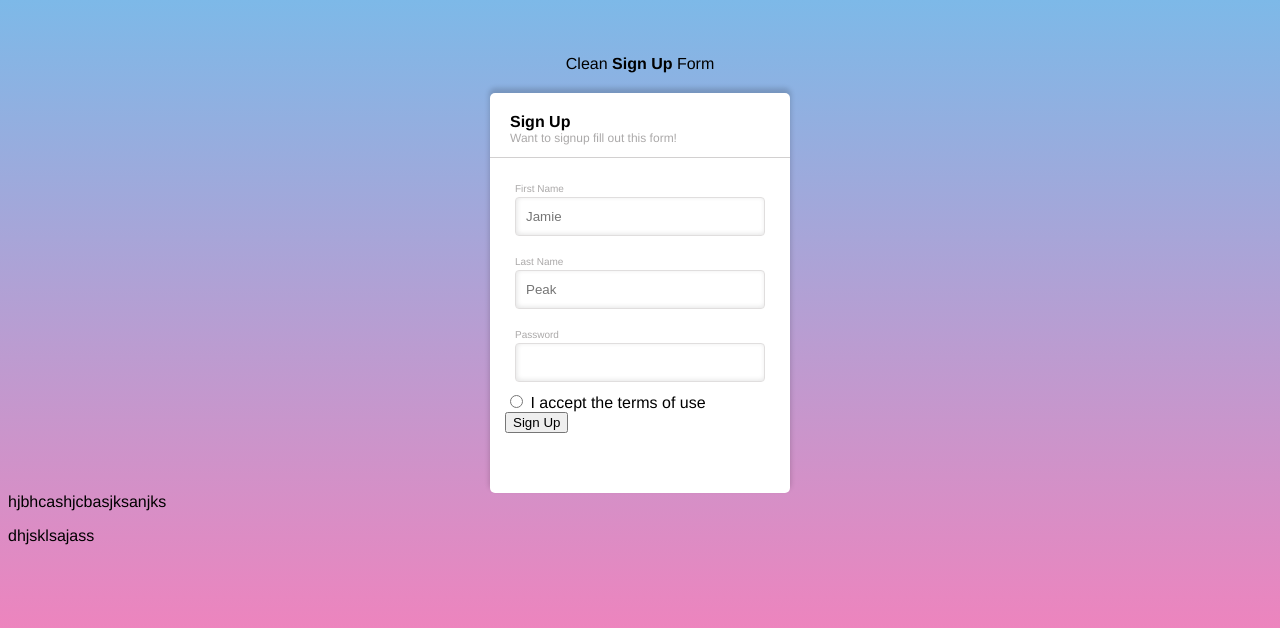
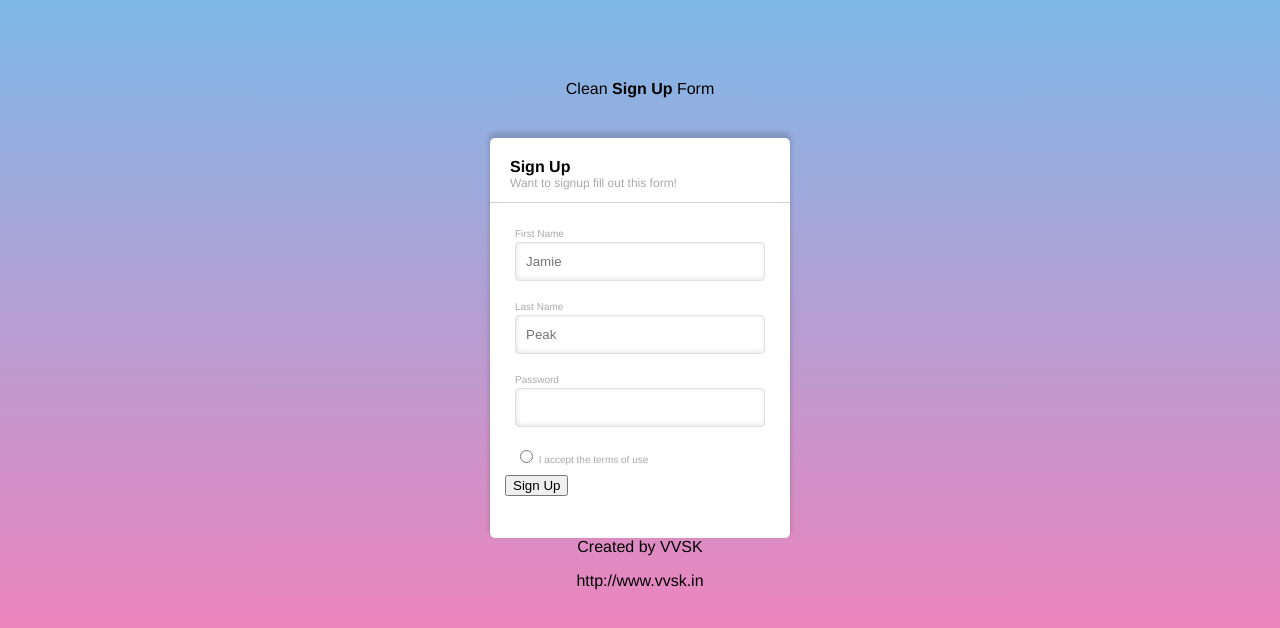
Before and after one commit to vvsk/signup-form, a plain HTML site: page index.html in a window 1280 px wide. Drawn offline with Linux system fonts and the light colour scheme.

Commit message:
updated for multipule screens

```diff
--- a/css/main.css
+++ b/css/main.css
@@ -19,8 +19,8 @@ body {
 
 .header {
 	text-align: center;
-    margin-top: 55px;
-    margin-bottom: 20px;
+    margin-top: 80px;
+    margin-bottom: 40px;
 
 }
 
@@ -88,3 +88,18 @@ box-shadow: 0px -4px 5px 1px rgba(0,0,0,0.16);
 -moz-box-shadow: 1px 0px 5px 0px rgba(24,150,247,1);
 box-shadow: 1px 0px 5px 0px rgba(24,150,247,1);
 }
+
+.signupform form .check {
+	font-size: 10px;
+	color: #aba9a9;
+	margin: 10px;
+	/*padding-bottom: 2px;*/
+}
+
+/*.signupform form .submit {*/
+	/*border-radius: 0;*/
+/*}*/
+
+.footer {
+	text-align: center;
+}
--- a/index.html
+++ b/index.html
@@ -3,6 +3,7 @@
 <head>
 	<title>Sigup Form</title>
 	<link rel="stylesheet" type="text/css" href="./css/main.css">
+	<meta name="viewport" content="width=device-width, initial-scale=1">
 </head>
 <body>
 	<div class="header">Clean <strong>Sign Up</strong> Form</div>
@@ -24,15 +25,19 @@
 				<label>Password</label>
 				<input type="password" name="Password" placeholder="">
 			</div>
-			<input type="radio" name="confirm" value=""> I accept the terms of use<br>
+			<div class="check">
+			<input type="radio" name="confirm" value=""> I accept the terms of use
+			</div>
+			<div class="submit">
 			<input type="submit" value="Sign Up">
+			</div>
 		</form>
 	</div>
 	<div class="footer">
 		<div class="title">
-			hjbhcashjcbasjksanjks
+			Created by VVSK
 		</div>
-		<p>dhjsklsajass</p>
+		<p>http://www.vvsk.in</p>
 	</div>
 </body>
 </html>
```
